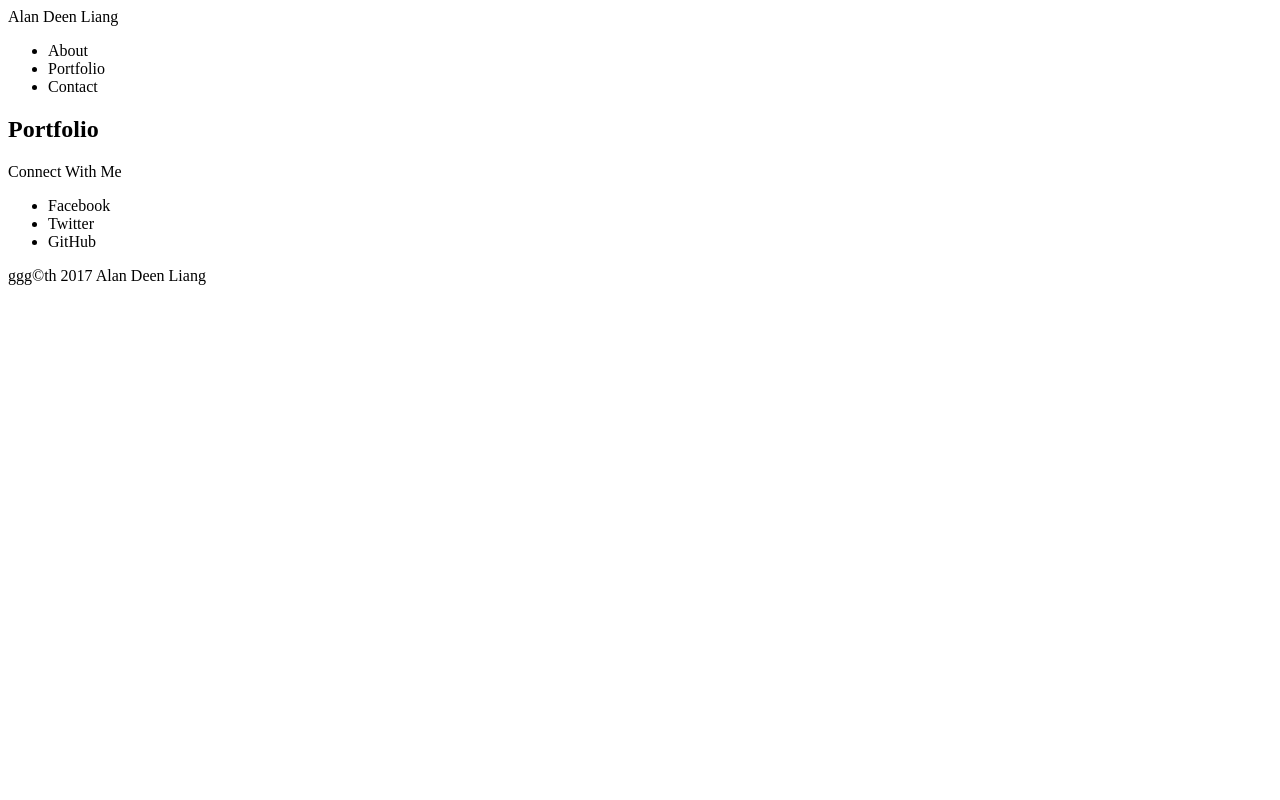
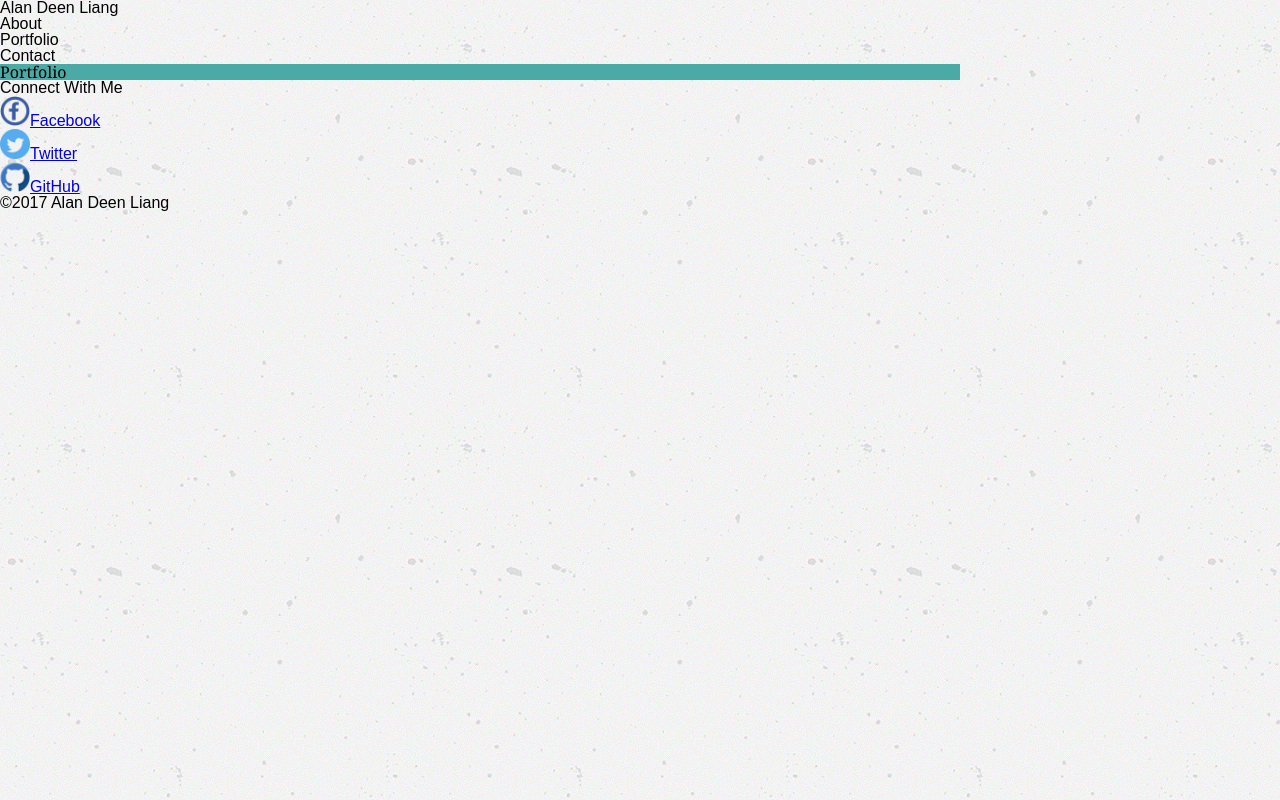
Before and after one commit to alanDliang/Basic-Portfolio, a plain HTML site: page portfolio.html in a window 1280 px wide. Drawn offline with Linux system fonts and the light colour scheme; files whose address does not match are found by name.

Commit message:
newupdate

```diff
--- a/assets/css/style.css
+++ b/assets/css/style.css
@@ -1,11 +1,16 @@
 body {
 	background-image: url('assets/images/concrete-texture.png');
 	background-color: grey;
+	width: 960px;
 	margin:;
 	padding:;
 	font-family: 'Arial', 'Helvetica Neue', Helvetica, sans-serif;
 	font-size: ;
 	line-height: ;
+}
+
+header {
+
 }
 
 h1 {
@@ -17,3 +22,7 @@ h1 {
 nav {
 
 }
+
+aside {
+	width: 270px;
+}
--- a/portfolio.html
+++ b/portfolio.html
@@ -2,6 +2,8 @@
 <html>
 <head>
 	<title>My Basic Portfolio</title>
+	<link rel="stylesheet" type="text/css" href="assets/css/reset.css">
+	<link rel="stylesheet" type="text/css" href="assets/css/style.css">
 </head>
 <body>
 <header>Alan Deen Liang</header>
@@ -19,12 +21,13 @@
 
 
 </section>
-<aside>Connect With Me</aside>
+<aside>Connect With Me
 	<ul>
-		<li>Facebook</li>
-		<li>Twitter</li>
-		<li>GitHub</li>
+		<li><a href="https://www.facebook.com/alandeenliang" target="_blank"><img src="assets/images/facebook.png" alt="facebook icon" height="30" width ="30">Facebook</a></li>
+		<li><a href="http://twitter.com/ariez84" target="_blank"><img src="assets/images/twitter.png" alt="twitter icon" height="30" width ="30">Twitter</a></li>
+		<li><a href="https://github.com/alanDliang" target="_blank"><img src="assets/images/github.png" alt="github icon" height="30" width ="30">GitHub</a></li>
 	</ul>
+</aside>
 </body>
-<footer>ggg©th 2017 Alan Deen Liang</footer>
+<footer>©2017 Alan Deen Liang</footer>
 </html>
```
Also changed, not shown: contact.html (+7 -5 lines), index.html (+7 -5 lines), assets/images/facebook.jpg (added).
